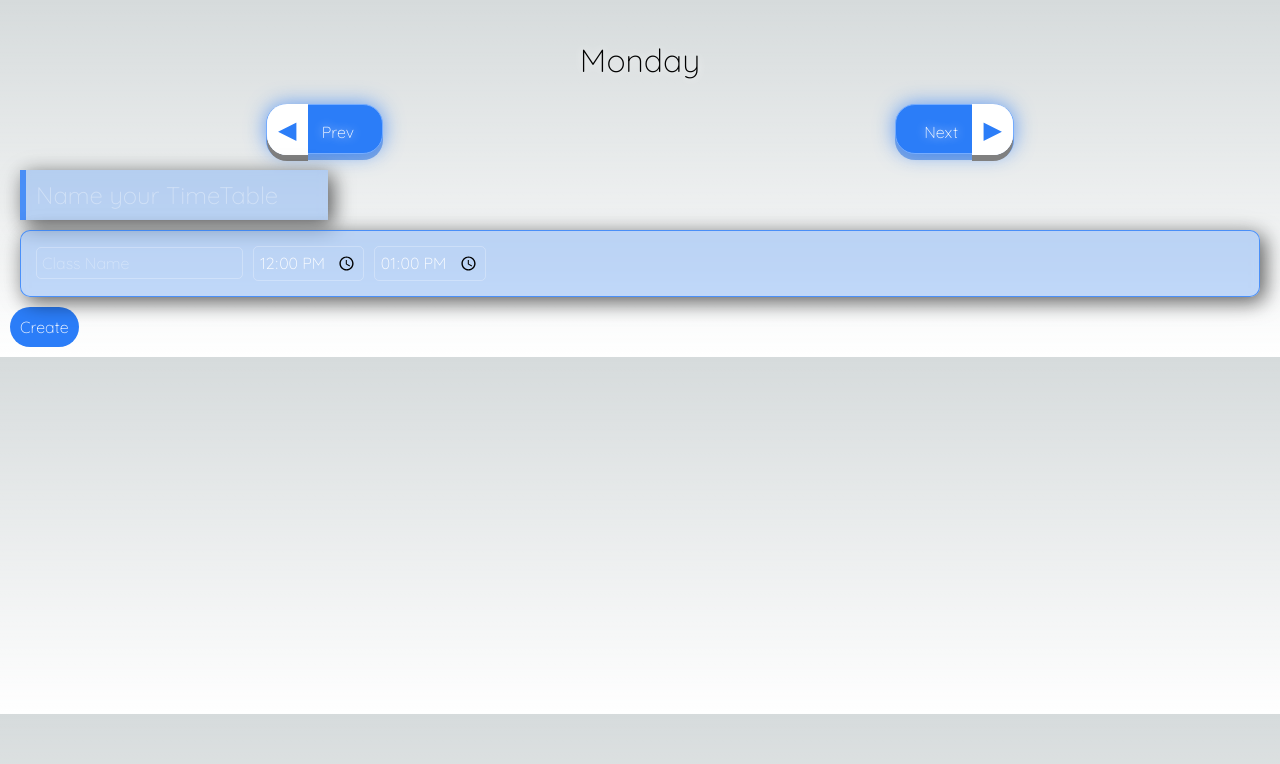
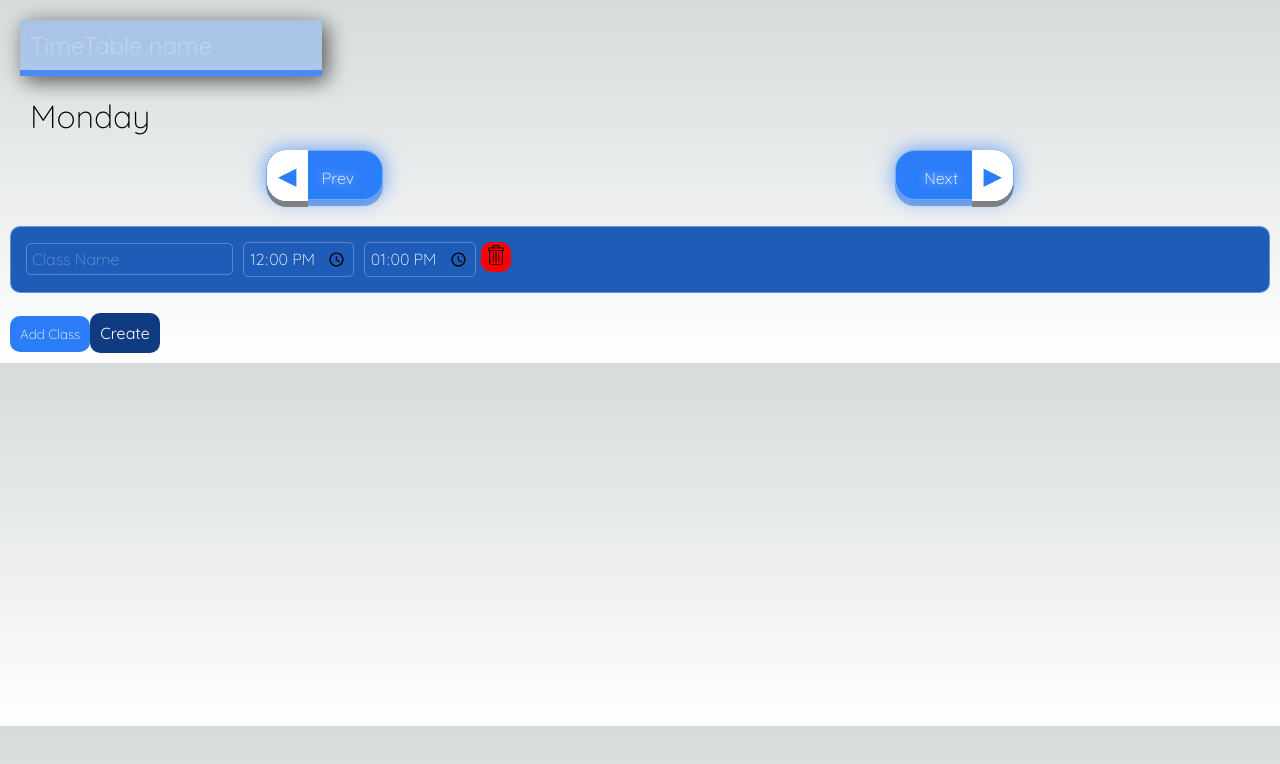
Before and after one commit to adityagiri3600/timetensors, a React (Create React App) app in the folder client/: page /new in a window 1280 px wide. Shown: the top 764 px of the page. Built offline with nearby package versions, Linux system fonts and the light colour scheme.

Commit message:
add/delete classes while creating tts

```diff
--- a/client/src/app/newClass/newClass.css
+++ b/client/src/app/newClass/newClass.css
@@ -1,14 +1,24 @@
 .newClass{
-    margin: 10px;
     padding: 10px;
 
-    background: rgba(43, 125, 248, 0.272);
-    border-radius: 10px;
-    box-shadow: 0 4px 30px rgba(0, 0, 0, 0.1), 5px 5px 20px #00000093;
+    background: #1e5cb8;
+    border-radius: 0px;
     backdrop-filter: blur(5px);
     -webkit-backdrop-filter: blur(5px);
-    border: 1px solid #2b7df8c7;
+    border: 1px solid rgba(255, 255, 255, 0.347);
+    border-bottom: none;
     font-family: QuickSandLight;
+}
+.newClass:first-of-type{
+    margin-top: 20px;
+    border-top-left-radius: 10px;
+    border-top-right-radius: 10px;
+}
+.newClass:last-of-type{
+    margin-bottom: 20px;
+    border-bottom-left-radius: 10px;
+    border-bottom-right-radius: 10px;
+    border-bottom: 1px solid rgba(255, 255, 255, 0.347);
 }
 
 .newClass input{
@@ -27,3 +37,15 @@
     border: 1px solid #2b7df8;
     outline: none;
 }
+.deleteClass-btn{
+    height: 30px;
+    width: 30px;
+    border: none;
+    padding: 2px;
+    background: red;
+    border-radius: 10px;
+}
+.deleteIcon{
+    width: 20px;
+    background: red;
+}
--- a/client/src/app/newClass/newClass.js
+++ b/client/src/app/newClass/newClass.js
@@ -1,15 +1,56 @@
-import {React,useState} from "react";
-import "./newClass.css"
+import { React, useState } from "react";
+import "./newClass.css";
 
-const NewClass = (props) => {
+const NewClass = ({ classes, setClasses, index, day }) => {
+
+    const deleteClass = () => {
+        setClasses(classes.filter((c, i) => i !== index))
+    }
 
     return (
         <div className="newClass">
-            <input type="text" placeholder="Class Name" value={props.nameOfClass} onChange={(e) => props.setNameOfClass(e.target.value)} />
-            <input type="time" value={props.startTime} onChange={(e) => props.setStartTime(e.target.value)} />
-            <input type="time" value={props.endTime} onChange={(e) => props.setEndTime(e.target.value)} />
+            <input
+                type="text"
+                placeholder="Class Name"
+                value={classes[index].subject}
+                onChange={(e) =>
+                    setClasses(
+                        classes.map((c, i) =>
+                            i === index ? { ...c, subject: e.target.value, day: day } : c
+                        )
+                    )
+                }
+                className="classNameField"
+            />
+            <input
+                type="time"
+                value={classes[index].start}
+                onChange={(e) =>
+                    setClasses(
+                        classes.map((c, i) =>
+                            i === index ? { ...c, start: e.target.value, day: day } : c
+                        )
+                    )
+                }
+                className="startTimeField"
+            />
+            <input
+                type="time"
+                value={classes[index].end}
+                onChange={(e) =>
+                    setClasses(
+                        classes.map((c, i) =>
+                            i === index ? { ...c, end: e.target.value, day: day } : c
+                        )
+                    )
+                }
+                className="endTimeField"
+            />
+            <button onClick={deleteClass} className="deleteClass-btn">
+                <img src="/delete.png" alt="delete" className="deleteIcon" />
+            </button>
         </div>
     );
-}
+};
 
 export default NewClass;
--- a/client/src/app/newTimeTable/newTimeTable.css
+++ b/client/src/app/newTimeTable/newTimeTable.css
@@ -1,8 +1,12 @@
 .newTimeTable-btn{
     color: white;
-    background-color: #2b7df8;
+    background-color: #159215;
     padding: 10px;
     border: none;
-    border-radius: 20px;
+    border-radius: 10px;
     font-size: 1rem;
+    font-family: QuickSandRegular;
 }
+.newTimeTable-btn:disabled{
+    background-color: #0f3c80;
+}
--- a/client/src/app/newTimeTable/newTimeTable.js
+++ b/client/src/app/newTimeTable/newTimeTable.js
@@ -9,9 +9,8 @@ class NewTimeTable extends React.Component {
             'Content-Type': 'application/json'
         },
         body: JSON.stringify({ ttName: this.props.ttName,
-                                classes:[
-                                        { day: this.props.day, subject: this.props.subject, start: this.props.start, end: this.props.end }
-                                ]})
+                                classes: this.props.classes
+                              })
     })
     .then(response => response.json())
     .then(data => console.log(data))
@@ -20,7 +19,7 @@ class NewTimeTable extends React.Component {
 
   render() {
     return (
-      <button onClick={this.handleClick} className='newTimeTable-btn'>
+      <button onClick={this.handleClick} className='newTimeTable-btn' disabled={this.props.disabled}>
         Create
       </button>
     );
--- a/client/src/pages/New.css
+++ b/client/src/pages/New.css
@@ -1,6 +1,8 @@
 .dayTitle{
     font-size: 2rem;
-    margin: 30px;
+    margin: 20px;
+    text-align: left;
+    text-shadow: none;
 }
 .ttNameField{
     margin: 10px;
@@ -13,13 +15,12 @@
     backdrop-filter: blur(5px);
     -webkit-backdrop-filter: blur(5px);
     border: none;
-    border-left: 6px solid #2b7df8c7;
+    border-bottom: 6px solid #2b7df8c7;
     transition : border-left 300ms linear;
     font-family: QuickSandLight;
     font-size: 1.5rem;
 }
 .ttNameField:focus{
-    border-left: 16px solid #2b7df8;
     outline: none;
 }
 input::placeholder{
@@ -29,3 +30,10 @@ input::placeholder{
 input[type=time]{
     text-shadow: none;
 }
+.newClass-btn{
+    background: #2b7df8;
+    color: white;
+    border: none;
+    border-radius: 10px;
+    padding: 10px;
+}
--- a/client/src/pages/New.js
+++ b/client/src/pages/New.js
@@ -1,4 +1,4 @@
-import {React,useState,useEffect} from "react";
+import { React, useState, useEffect } from "react";
 import Navigate from "../app/navigate/navigate";
 import NewClass from "../app/newClass/newClass";
 import NewTimeTable from "../app/newTimeTable/newTimeTable";
@@ -23,17 +23,29 @@ const New = () => {
 
     const [ttName, setTtName] = useState("")
 
-    const [nameOfClass, setNameOfClass] = useState("")
-    const [startTime, setStartTime] = useState("12:00")
-    const [endTime, setEndTime] = useState("13:00")
+    const [classes, setClasses] = useState([
+        { day: weekDay, subject: "", start: "12:00", end: "13:00" }
+    ]);
+
+    const addClass = () => {
+        setClasses([...classes, { day: fakeWeekDay, subject: "", start: "12:00", end: "13:00" }])
+    }
 
     return (
         <div>
+            <input type="text" placeholder="TimeTable name" value={ttName} onChange={(e) => setTtName(e.target.value)} className="ttNameField" />
             <h1 className="dayTitle">{fakeDate.toLocaleDateString('en-us', { weekday: "long" })}</h1>
             <Navigate handlePrev={handlePrev} handleNext={handleNext} />
-            <input type="text" placeholder="Name your TimeTable" value={ttName} onChange={(e) => setTtName(e.target.value)} className="ttNameField"/>
-            <NewClass nameOfClass={nameOfClass} setNameOfClass={setNameOfClass} startTime={startTime} setStartTime={setStartTime} endTime={endTime} setEndTime={setEndTime} />
-            <NewTimeTable ttName={ttName} day={fakeWeekDay} subject={nameOfClass} start={startTime} end={endTime} />
+            {
+                classes.map((c, i) => (
+                    c.day === fakeWeekDay ?
+                        <NewClass key={i} classes={classes} setClasses={setClasses} index={i} day={fakeWeekDay} />
+                        : null
+
+                ))
+            }
+            <button onClick={addClass} className="newClass-btn">Add Class</button>
+            <NewTimeTable ttName={ttName} classes={classes} disabled={ttName === ""} />
         </div>
     );
 }
```
Also changed, not shown: client/public/delete.png (added).
